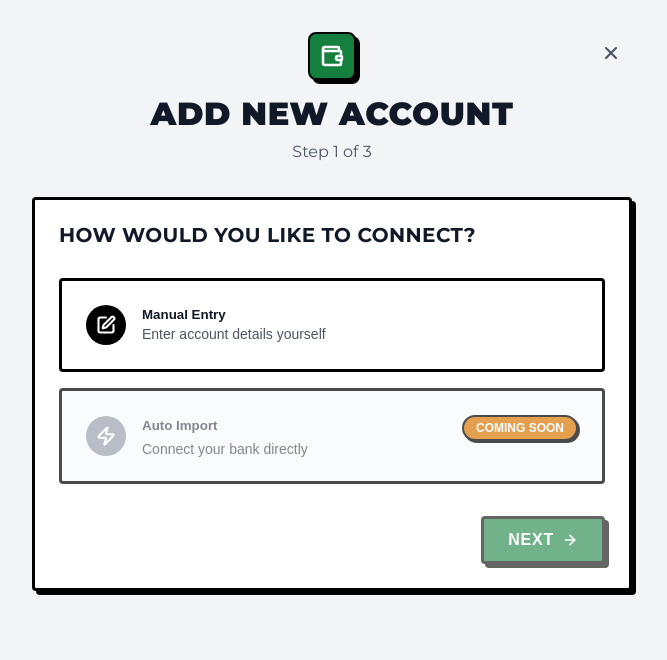
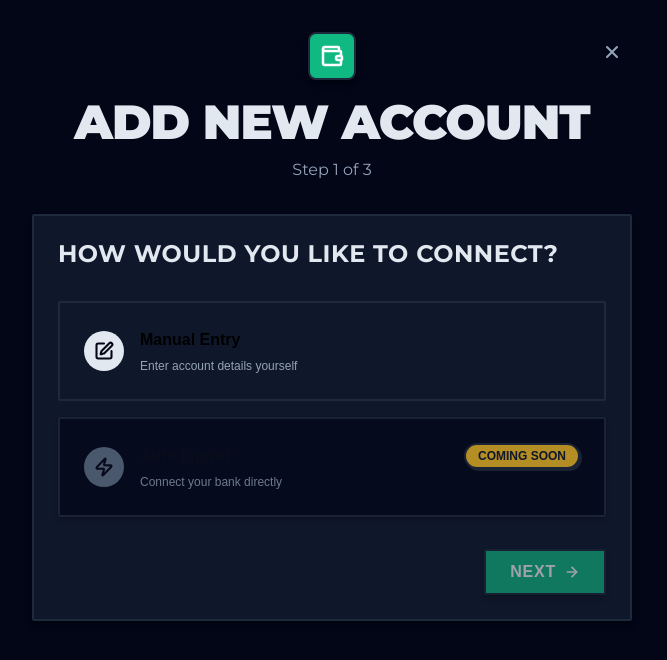
Before and after one commit to ornelasEduardo/moneyprinter, a Next.js app: page /accounts/new in a window 1280 px wide. Shown: the top 660 px of the page, without its empty margins (308-975 px from the left). Built offline with nearby package versions, Linux system fonts and the light colour scheme; no server answers.

Commit message:
reduce usage of hard coded styles in favor of css variables

```diff
--- a/src/app/accounts/new/page.tsx
+++ b/src/app/accounts/new/page.tsx
@@ -3,7 +3,7 @@
 import {  useState } from 'react';
 import { useRouter } from 'next/navigation';
 import { createAccount } from '@/app/actions/accounts';
-import { Badge, Button, Card, Flex, Input, Page, Select } from '@design-system';
+import { Badge, Button, Card, Flex, Input, Page, Select, Text } from '@design-system';
 import { X, Wallet, SquarePen, Zap, ArrowRight, ArrowLeft, Check } from 'lucide-react';
 
 
@@ -37,106 +37,94 @@ export default function AccountWizard() {
               width: '48px',
               height: '48px',
               background: 'var(--primary)',
-              color: '#fff',
+              color: 'var(--primary-foreground)',
               display: 'flex',
               alignItems: 'center',
               justifyContent: 'center',
               borderRadius: '8px',
               fontSize: '1.5rem',
               margin: '0 auto 1rem auto',
-              border: '2px solid #000',
-              boxShadow: '4px 4px 0 #000'
+              border: 'var(--border-width) solid var(--card-border)',
+              boxShadow: 'var(--shadow-hard)'
             }}>
               <Wallet size={24} strokeWidth={2.5} />
             </div>
-            <h1 style={{ fontSize: '2rem', fontWeight: 900, marginBottom: '0.5rem' }}>Add New Account</h1>
-            <p className="text-muted">Step {step} of 3</p>
+            <Text variant="h1" align="center" className="mb-2">Add New Account</Text>
+            <Text color="muted" align="center">Step {step} of 3</Text>
           </div>
         </header>
 
         <Card>
           {step === 1 && (
             <div style={{ display: 'flex', flexDirection: 'column', gap: '1rem' }}>
-              <h2 style={{ fontSize: '1.25rem', fontWeight: 700, marginBottom: '1rem' }}>How would you like to connect?</h2>
+              <Text variant="h4" weight="bold" className="mb-4">How would you like to connect?</Text>
 
-              <button
+              <Card
+                as="button"
+                onClick={() => setConnectionType('manual')}
+                className={`text-left transition-all duration-200 ${connectionType === 'manual' ? 'translate-x-[-2px] translate-y-[-2px]' : 'hover:translate-y-[-2px] hover:shadow-hover'}`}
                 style={{
-                  display: 'flex',
-                  justifyContent: 'flex-start',
-                  alignItems: 'center',
-                  gap: '1rem',
+                  border: 'var(--border-width) solid var(--card-border)',
                   padding: '1.5rem',
-                  border: 'var(--border-width) solid #000000',
-                  borderRadius: 'var(--radius)',
+                  cursor: 'pointer',
                   background: connectionType === 'manual' ? 'var(--background)' : 'transparent',
-                  color: 'var(--foreground)',
-                  cursor: 'pointer',
-                  textAlign: 'left',
                   boxShadow: connectionType === 'manual' ? 'var(--shadow-hard)' : 'none',
-                  transition: 'all 0.2s ease',
-                  position: 'relative',
-                  top: connectionType === 'manual' ? '-2px' : '0',
-                  left: connectionType === 'manual' ? '-2px' : '0'
+                  width: '100%'
                 }}
-                onClick={() => setConnectionType('manual')}
               >
+                <Flex gap="1rem" align="center">
                   <div style={{
                     width: '40px',
                     height: '40px',
-                  background: '#000',
-                  color: '#fff',
+                    background: 'var(--foreground)',
+                    color: 'var(--background)',
                     borderRadius: '50%',
                     display: 'flex',
                     alignItems: 'center',
                     justifyContent: 'center',
-                  fontSize: '1.2rem'
                   }}>
                     <SquarePen size={20} strokeWidth={2.5} />
                   </div>
                   <div>
-                  <div style={{ fontWeight: 700, marginBottom: '0.25rem' }}>Manual Entry</div>
-                  <div className="text-muted" style={{ fontSize: '0.875rem' }}>Enter account details yourself</div>
+                    <Text as="div" weight="bold" className="mb-1">Manual Entry</Text>
+                    <Text as="div" variant="small" color="muted">Enter account details yourself</Text>
                   </div>
-              </button>
+                </Flex>
+              </Card>
 
-              <button
+              <Card
+                as="button"
+                disabled
+                className="text-left opacity-70 cursor-not-allowed"
                 style={{
-                  display: 'flex',
-                  justifyContent: 'flex-start',
-                  alignItems: 'center',
-                  gap: '1rem',
+                  border: 'var(--border-width) solid var(--card-border)',
                   padding: '1.5rem',
-                  border: 'var(--border-width) solid #000000',
-                  borderRadius: 'var(--radius)',
-                  background: '#f9fafb',
-                  color: 'var(--muted-foreground)',
-                  cursor: 'not-allowed',
-                  textAlign: 'left',
-                  opacity: 0.7
+                  background: 'var(--background)',
+                  width: '100%'
                 }}
-                disabled
               >
+                <Flex gap="1rem" align="center">
                   <div style={{
                     width: '40px',
                     height: '40px',
                     background: 'var(--muted)',
-                  color: '#fff',
+                    color: 'var(--background)',
                     borderRadius: '50%',
                     display: 'flex',
                     alignItems: 'center',
                     justifyContent: 'center',
-                  fontSize: '1.2rem'
                   }}>
                     <Zap size={20} strokeWidth={2.5} />
                   </div>
                   <div style={{ flex: 1 }}>
-                  <div style={{ display: 'flex', alignItems: 'center', justifyContent: 'space-between', gap: '0.5rem' }}>
-                    <div style={{ fontWeight: 700, marginBottom: '0.25rem' }}>Auto Import</div>
+                    <Flex justify="space-between" align="center" gap="0.5rem" className="mb-1">
+                      <Text weight="bold">Auto Import</Text>
                       <Badge variant="warning">Coming soon</Badge>
+                    </Flex>
+                    <Text as="div" variant="small" color="muted">Connect your bank directly</Text>
                   </div>
-                  <div className="text-muted" style={{ fontSize: '0.875rem' }}>Connect your bank directly</div>
-                </div>
-              </button>
+                </Flex>
+              </Card>
 
               <Flex justify="flex-end" style={{ marginTop: '1rem' }}>
                 <Button
@@ -154,7 +142,7 @@ export default function AccountWizard() {
           {step === 2 && connectionType === 'manual' && (
             <form action={createAccount} style={{ display: 'flex', flexDirection: 'column', gap: '1.5rem' }}>
               <div>
-                <label style={{ display: 'block', marginBottom: '0.5rem', fontWeight: 700 }}>Account Name</label>
+                <Text as="label" weight="bold" className="mb-2 block">Account Name</Text>
                 <Input
                   name="name"
                   type="text"
@@ -164,7 +152,7 @@ export default function AccountWizard() {
               </div>
 
               <div>
-                <label style={{ display: 'block', marginBottom: '0.5rem', fontWeight: 700 }}>Account Type</label>
+                <Text as="label" weight="bold" className="mb-2 block">Account Type</Text>
                 <Select
                   name="type"
                   required
@@ -179,25 +167,15 @@ export default function AccountWizard() {
               </div>
 
               <div>
-                <label style={{ display: 'block', marginBottom: '0.5rem', fontWeight: 700 }}>Current Balance</label>
-                <div style={{ position: 'relative' }}>
-                  <span style={{
-                    position: 'absolute',
-                    left: '1rem',
-                    top: '50%',
-                    transform: 'translateY(-50%)',
-                    fontWeight: 700,
-                    color: 'var(--muted-foreground)'
-                  }}>$</span>
+                <Text as="label" weight="bold" className="mb-2 block">Current Balance</Text>
                   <Input
                     name="balance"
                     type="number"
                     step="0.01"
                     placeholder="0.00"
                     required
-                    style={{ paddingLeft: '2rem' }}
+                    startAdornment="$"
                   />
-                </div>
               </div>
 
               <Flex justify="space-between" style={{ marginTop: '1rem' }}>
@@ -221,12 +199,12 @@ export default function AccountWizard() {
             <div style={{ textAlign: 'center', padding: '2rem 0' }}>
               <div style={{ fontSize: '3rem', marginBottom: '1rem' }}>🔌</div>
               <div style={{ display: 'flex', alignItems: 'center', justifyContent: 'center', gap: '0.75rem', marginBottom: '0.5rem' }}>
-                <h2 style={{ fontSize: '1.5rem', fontWeight: 700 }}>Integration Coming Soon</h2>
+                <Text variant="h3" weight="bold">Integration Coming Soon</Text>
                 <Badge variant="warning">Coming Soon</Badge>
               </div>
-              <p className="text-muted" style={{ marginBottom: '2rem' }}>
+              <Text color="muted" align="center" className="mb-8">
                 We are working on integrating with Plaid to allow automatic imports.
-              </p>
+              </Text>
               <Button
                 variant="ghost"
                 onClick={() => setStep(1)}
--- a/src/app/globals.css
+++ b/src/app/globals.css
@@ -385,6 +385,7 @@ p {
 .tracking-wide { letter-spacing: 0.05em; }
 .tracking-widest { letter-spacing: 0.1em; }
 .leading-none { line-height: 1; }
+.text-left { text-align: left; }
 .text-center { text-align: center; }
 .text-right { text-align: right; }
 .font-semibold { font-weight: 600; }
@@ -422,3 +423,20 @@ p {
 /* Background Colors */
 .bg-amber-100 { background-color: #fef3c7; }
 .bg-blue-100 { background-color: #dbeafe; }
+.bg-background { background-color: var(--background); }
+.bg-transparent { background-color: transparent; }
+
+/* Shadows */
+.shadow-hard { box-shadow: var(--shadow-hard); }
+.shadow-hover { box-shadow: var(--shadow-hover); }
+
+/* Transforms & Transitions */
+.transition-all { transition: all 0.2s ease; }
+.duration-200 { transition-duration: 200ms; }
+.translate-x-\[-2px\] { transform: translateX(-2px); }
+.translate-y-\[-2px\] { transform: translateY(-2px); }
+.hover\:translate-y-\[-2px\]:hover { transform: translateY(-2px); }
+.hover\:shadow-hover:hover { box-shadow: var(--shadow-hover); }
+.cursor-pointer { cursor: pointer; }
+.cursor-not-allowed { cursor: not-allowed; }
+.opacity-70 { opacity: 0.7; }
--- a/src/components/DesignSystem/Card/Card.tsx
+++ b/src/components/DesignSystem/Card/Card.tsx
@@ -18,11 +18,13 @@ const StyledCard = styled.div`
 
 interface CardProps extends React.HTMLAttributes<HTMLDivElement> {
   children: React.ReactNode;
+  as?: React.ElementType;
+  disabled?: boolean;
 }
 
-export function Card({ children, className, ...props }: CardProps) {
+export function Card({ children, className, as, ...props }: CardProps) {
   return (
-    <StyledCard className={className} {...props}>
+    <StyledCard as={as} className={className} {...props}>
       {children}
     </StyledCard>
   );
--- a/src/components/NetWorthChart.tsx
+++ b/src/components/NetWorthChart.tsx
@@ -154,7 +154,7 @@ export default function NetWorthChart({ data }: NetWorthChartProps) {
       .style('padding', '0.75rem')
       .style('pointer-events', 'none')
       .style('z-index', '1000')
-      .style('box-shadow', '0 4px 6px rgba(0, 0, 0, 0.3)');
+      .style('box-shadow', 'var(--shadow-hard)');
 
     // Formatters
     const formatCurrency = (value: number) =>
--- a/src/lib/themes/index.ts
+++ b/src/lib/themes/index.ts
@@ -29,25 +29,25 @@ export const themes = {
   doom: {
     name: 'DOOMSDAY',
     variables: {
-      '--background': '#F3F4F6',
-      '--foreground': '#111827',
-      '--card-bg': '#FFFFFF',
-      '--card-border': '#000000',
-      '--primary': '#15803D',
-      '--primary-hover': '#14532D',
-      '--primary-foreground': '#FFFFFF',
-      '--secondary': '#475569',
-      '--secondary-foreground': '#FFFFFF',
-      '--accent': '#B45309',
-      '--muted': '#9CA3AF',
-      '--muted-foreground': '#4B5563',
-      '--success': '#059669',
-      '--warning': '#d97706',
-      '--error': '#DC2626',
-      '--border-width': '3px',
-      '--radius': '4px',
-      '--shadow-hard': '4px 4px 0px 0px #000000',
-      '--shadow-hover': '6px 6px 0px 0px #000000',
+      '--background': '#020617', // Slate-950 (Dark Void)
+      '--foreground': '#e2e8f0', // Slate-200 (Silver Armor)
+      '--card-bg': '#0f172a', // Slate-900 (Dark Metal Plating)
+      '--card-border': '#1e293b', // Slate-800 (Panel Lines)
+      '--primary': '#10b981', // Emerald-500 (Latverian Cloak Green)
+      '--primary-hover': '#059669', // Emerald-600
+      '--primary-foreground': '#ffffff',
+      '--secondary': '#334155', // Slate-700 (Gunmetal)
+      '--secondary-foreground': '#f8fafc',
+      '--accent': '#fbbf24', // Amber-400 (Gold Accents/Magic)
+      '--muted': '#64748b', // Slate-500
+      '--muted-foreground': '#94a3b8', // Slate-400
+      '--success': '#10b981',
+      '--warning': '#fbbf24',
+      '--error': '#ef4444',
+      '--border-width': '2px',
+      '--radius': '2px', // Sharp, angular, metallic feel
+      '--shadow-hard': '0 4px 6px -1px rgba(0, 0, 0, 0.3), 0 2px 4px -1px rgba(0, 0, 0, 0.2)', // Soft dark shadows (Dark Knight style)
+      '--shadow-hover': '0 10px 15px -3px rgba(0, 0, 0, 0.3), 0 4px 6px -2px rgba(0, 0, 0, 0.2)',
       '--font-heading': 'var(--font-oswald)',
       '--heading-transform': 'uppercase',
       '--heading-weight': '700',
```
Also changed, not shown: src/app/income/budgets/page.tsx (+21 -21 lines), src/app/income/new/page.tsx (+12 -22 lines), src/app/login/page.tsx (+13 -13 lines), src/app/net-worth/page.tsx (+5 -5 lines), src/app/signup/page.tsx (+13 -13 lines), src/app/transactions/new/TransactionForm.tsx (+9 -19 lines). Lines whose indentation alone changed are shown as unchanged.
